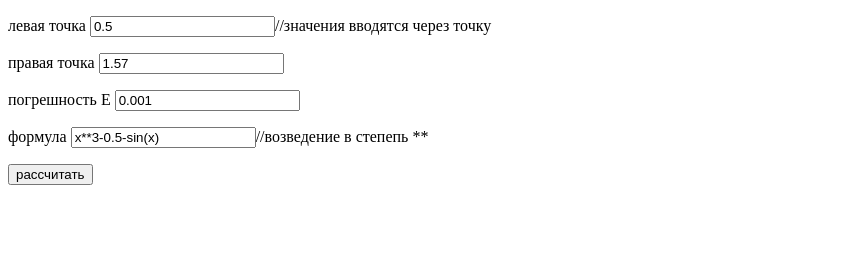
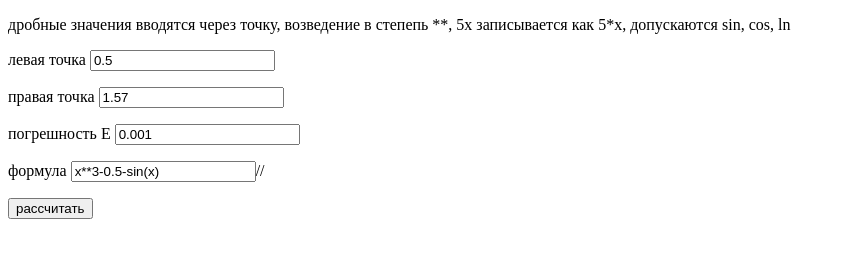
Before and after one commit to exstarzii/exstarzii.github.io, a plain HTML site: page index.html in a window 1280 px wide. Shown: the whole page, without its empty margins (0-845 px from the left). Drawn offline with Linux system fonts and the light colour scheme.

Commit message:
добавление коментариев

```diff
--- a/index.html
+++ b/index.html
@@ -5,10 +5,11 @@
     <link href="style.css" rel="stylesheet">
 </head>
 <body>
-    <p><label>левая точка <input type="text" id="leftPointText" value="0.5"></label>//значения вводятся через точку<p>
+    <p>дробные значения вводятся через точку, возведение в степепь **, 5x записывается как 5*x, допускаются sin, cos, ln</p>
+    <p><label>левая точка <input type="text" id="leftPointText" value="0.5"></label><p>
     <p><label>правая точка <input type="text" id="rightPointText" value="1.57"></label></p>
     <p><label>погрешность Е <input type="text" id="EText" value="0.001"></label></p>
-    <p><label>формула <input type="text" id="formulaText" value="x**3-0.5-sin(x)"></label>//возведение в степепь **
+    <p><label>формула <input type="text" id="formulaText" value="x**3-0.5-sin(x)"></label>//
     <p><input type="button" value="рассчитать" onclick="Perfom()"></p>
     <table id="table">
     </table>
```
